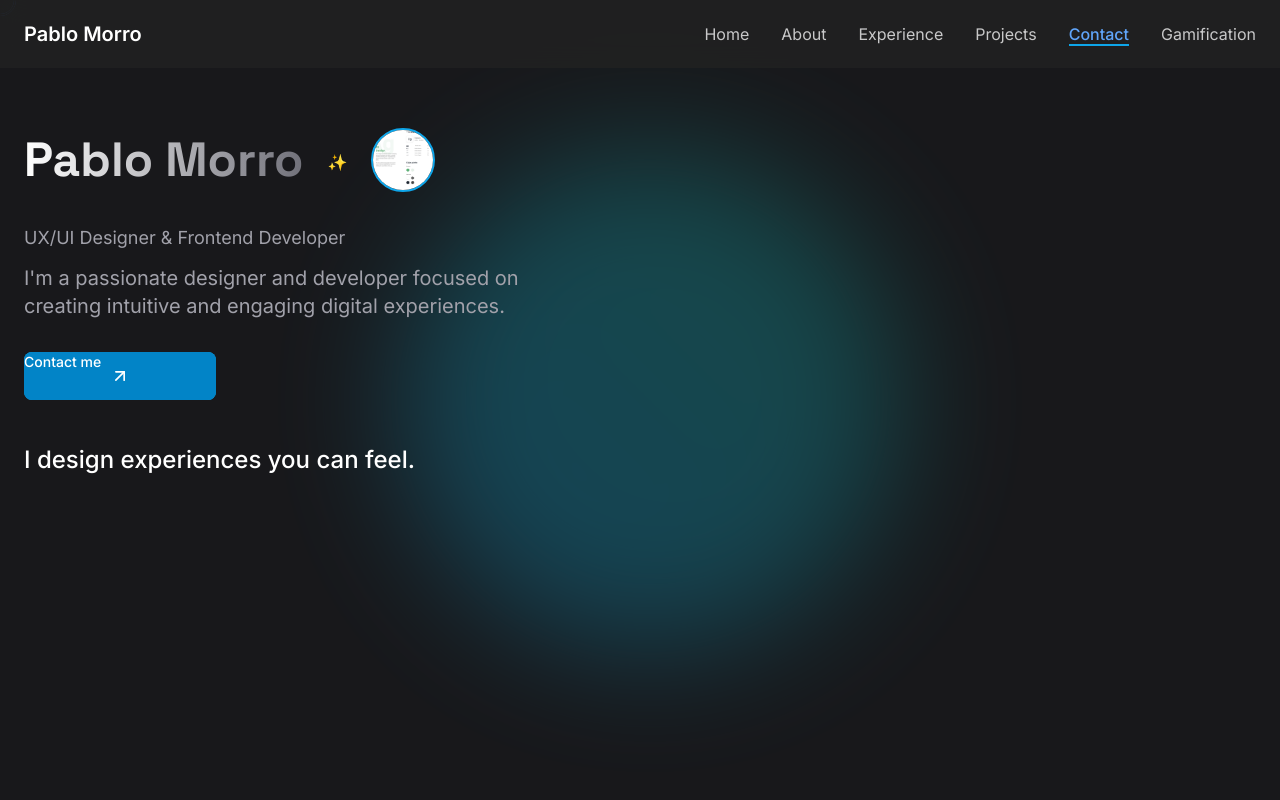
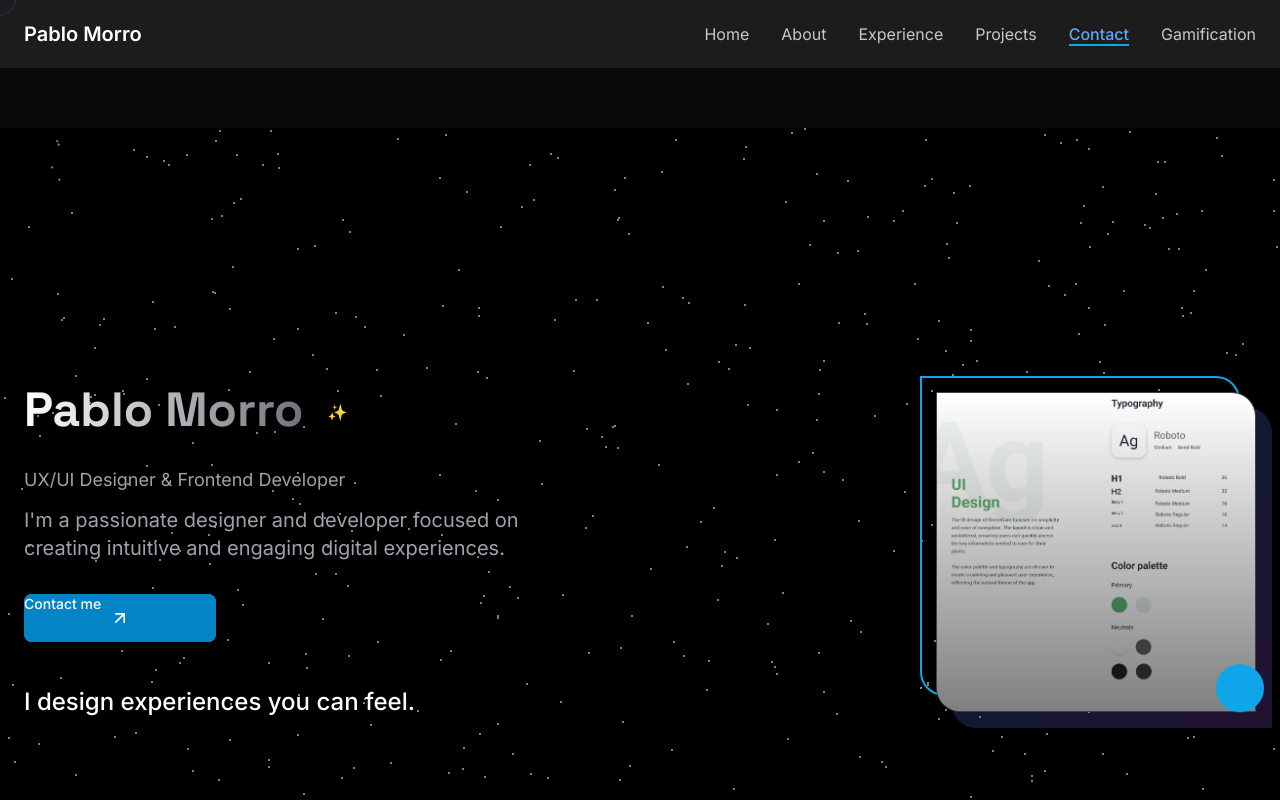
Before and after one commit to PabloMorroIbanez/morro-design-portfolio, a React (Vite) app: page / in a window 1280 px wide. Shown: the top 800 px of the page. Built offline with nearby package versions, Linux system fonts and the light colour scheme; a web font is replaced by a local one.

Commit message:
Refactor: Improve home section design
- Reduce spacing between sections.
- Adjust the layout of the home section to include a two-column design with the image on the right.
- Implement a black background with white dots in the home section, with a magnetic effect on cursor hover.

```diff
--- a/src/App.css
+++ b/src/App.css
@@ -1,7 +1,8 @@
+
 #root {
   max-width: 1280px;
   margin: 0 auto;
-  padding: 2rem;
+  padding: 0;
   text-align: center;
 }
 
@@ -82,3 +83,14 @@
   opacity: 0;
   transition: opacity 0.5s ease-in-out;
 }
+
+/* Magnetic dot effects */
+@keyframes pulse-dot {
+  0% { transform: scale(1); opacity: 0.5; }
+  50% { transform: scale(1.1); opacity: 0.8; }
+  100% { transform: scale(1); opacity: 0.5; }
+}
+
+.dot:nth-child(3n) {
+  animation: pulse-dot 4s infinite ease-in-out;
+}
--- /dev/null
+++ b/src/components/MagneticDots.tsx
@@ -0,0 +1,134 @@
+
+import { useEffect, useRef } from 'react';
+
+interface Dot {
+  x: number;
+  y: number;
+  element: HTMLDivElement;
+  originalX: number;
+  originalY: number;
+}
+
+const MagneticDots = () => {
+  const containerRef = useRef<HTMLDivElement>(null);
+  const dotsRef = useRef<Dot[]>([]);
+  const mousePosition = useRef({ x: 0, y: 0 });
+  const animationFrameId = useRef<number | null>(null);
+
+  useEffect(() => {
+    // Initialize dots
+    const container = containerRef.current;
+    if (!container) return;
+
+    const createDots = () => {
+      const dots: Dot[] = [];
+      const containerWidth = container.offsetWidth;
+      const containerHeight = container.offsetHeight;
+
+      // Clear any existing dots
+      while (container.firstChild) {
+        container.removeChild(container.firstChild);
+      }
+
+      // Calculate number of dots based on screen size
+      const dotCount = Math.floor((containerWidth * containerHeight) / 2000);
+
+      // Create dots
+      for (let i = 0; i < dotCount; i++) {
+        const x = Math.random() * containerWidth;
+        const y = Math.random() * containerHeight;
+
+        const dotElement = document.createElement('div');
+        dotElement.classList.add('dot');
+        dotElement.style.left = `${x}px`;
+        dotElement.style.top = `${y}px`;
+
+        container.appendChild(dotElement);
+
+        dots.push({
+          x,
+          y,
+          element: dotElement,
+          originalX: x,
+          originalY: y
+        });
+      }
+
+      dotsRef.current = dots;
+    };
+
+    // Track mouse position
+    const handleMouseMove = (e: MouseEvent) => {
+      const rect = container.getBoundingClientRect();
+      mousePosition.current = {
+        x: e.clientX - rect.left,
+        y: e.clientY - rect.top
+      };
+    };
+
+    // Animation function
+    const animate = () => {
+      const dots = dotsRef.current;
+      const { x: mouseX, y: mouseY } = mousePosition.current;
+
+      dots.forEach(dot => {
+        const dx = mouseX - dot.originalX;
+        const dy = mouseY - dot.originalY;
+        const distance = Math.sqrt(dx * dx + dy * dy);
+        const maxDistance = 100;
+
+        if (distance < maxDistance) {
+          // Calculate repulsion strength
+          const force = (maxDistance - distance) / maxDistance;
+
+          // Move dot away from cursor
+          const angle = Math.atan2(dy, dx);
+          const tx = -Math.cos(angle) * force * 20;
+          const ty = -Math.sin(angle) * force * 20;
+
+          dot.x = dot.originalX + tx;
+          dot.y = dot.originalY + ty;
+
+          dot.element.style.transform = `translate(${tx}px, ${ty}px)`;
+        } else {
+          // Return to original position
+          dot.x = dot.originalX;
+          dot.y = dot.originalY;
+          dot.element.style.transform = 'translate(0, 0)';
+        }
+      });
+
+      animationFrameId.current = requestAnimationFrame(animate);
+    };
+
+    // Initialize and start animation
+    const handleResize = () => {
+      createDots();
+    };
+
+    // Setup event listeners
+    handleResize();
+    container.addEventListener('mousemove', handleMouseMove);
+    window.addEventListener('resize', handleResize);
+    animationFrameId.current = requestAnimationFrame(animate);
+
+    // Cleanup
+    return () => {
+      if (animationFrameId.current) {
+        cancelAnimationFrame(animationFrameId.current);
+      }
+      container.removeEventListener('mousemove', handleMouseMove);
+      window.removeEventListener('resize', handleResize);
+    };
+  }, []);
+
+  return (
+    <div
+      ref={containerRef}
+      className="absolute inset-0 bg-black overflow-hidden"
+      style={{ zIndex: -1 }}
+    />
+  );
+};
+
+export default MagneticDots;
--- a/src/index.css
+++ b/src/index.css
@@ -1,4 +1,3 @@
-
 @tailwind base;
 @tailwind components;
 @tailwind utilities;
@@ -128,6 +127,17 @@
   text-align: left;
 }
 
+/* Reduced section spacing */
+section {
+  padding-top: 4rem;
+  padding-bottom: 4rem;
+}
+
+/* Reduced min-height for better section flow */
+.min-h-screen {
+  min-height: 85vh;
+}
+
 /* Hide scrollbar for Chrome, Safari and Opera */
 .no-scrollbar::-webkit-scrollbar {
   display: none;
@@ -142,6 +152,15 @@
 /* Text gradient utilities */
 .text-gradient {
   @apply bg-clip-text text-transparent;
+}
+
+/* Magnetic dots animation */
+.dot {
+  position: absolute;
+  width: 2px;
+  height: 2px;
+  background-color: rgba(255, 255, 255, 0.5);
+  transition: transform 0.3s ease-out;
 }
 
 /* Animations */
--- a/src/pages/Index.tsx
+++ b/src/pages/Index.tsx
@@ -1,16 +1,15 @@
-
 import React, { useRef } from "react";
 import { motion, useTransform, useScroll } from "framer-motion";
 import { Link } from "react-router-dom";
 
 import { cn } from "@/lib/utils";
 import { staggerContainer, fadeIn } from "@/lib/animation-utils";
-import AnimatedCursor from "@/components/AnimatedCursor";
 import { ArrowUpRight } from "lucide-react";
 import Navbar from "@/components/Navbar";
 import Footer from "@/components/Footer";
 import ProjectCard from "@/components/ProjectCard";
 import ContactForm from "@/components/ContactForm";
+import MagneticDots from "@/components/MagneticDots";
 
 const Index = () => {
   const aboutSection = useRef(null);
@@ -92,33 +91,27 @@ const Index = () => {
 
   return (
     <div className="bg-zinc-900 text-white overflow-hidden">
-      <AnimatedCursor />
       <Navbar />
+
+      {/* Home Section */}
       <motion.div
         variants={staggerContainer(0.3, 0.3)}
         initial="hidden"
         whileInView="show"
         viewport={{ once: false, amount: 0.25 }}
-        className="relative z-0 mx-auto h-screen w-full max-w-7xl px-6 pb-32 pt-40 md:pt-60 lg:pt-32"
+        className="relative z-0 mx-auto h-screen w-full max-w-7xl px-6 pb-20 pt-32"
         id="home"
       >
-        <div className="absolute left-0 top-0 h-full w-full overflow-hidden">
-          <div
-            className="absolute left-[calc(50%-15rem)] top-1/2 h-[31.25rem] w-[31.25rem] -translate-y-1/2 rounded-full bg-gradient-to-tr from-blue-500 to-teal-500 opacity-30 blur-3xl"
-            aria-hidden="true"
-          />
-        </div>
-        <div className="relative z-10">
+        <MagneticDots />
+
+        <div className="relative z-10 h-full flex flex-col md:flex-row md:items-center">
+          {/* Content Column */}
+          <div className="md:w-1/2 mb-8 md:mb-0">
             <div className="mb-8 flex items-center gap-6">
               <h1 className="bg-gradient-to-r from-white to-zinc-500 bg-clip-text text-4xl font-bold text-transparent md:text-5xl">
                 Pablo Morro
               </h1>
               <span className="h-5 w-5 text-blue-300">✨</span>
-            <img
-              src="/lovable-uploads/f1922c7d-2322-4d42-bf6f-bff02bed0446.png"
-              alt="Profile"
-              className="h-16 w-16 rounded-full object-cover border-2 border-blue-500"
-            />
             </div>
             <div className="flex flex-col gap-3">
               <span className="text-lg text-zinc-400">
@@ -151,6 +144,38 @@ const Index = () => {
                 </p>
               </div>
             </div>
+          </div>
+
+          {/* Image Column with custom design */}
+          <div className="md:w-1/2 flex justify-center md:justify-end">
+            <div className="relative">
+              <div className="w-64 h-64 md:w-80 md:h-80 relative">
+                {/* Decorative elements */}
+                <div className="absolute -top-4 -left-4 w-full h-full border-2 border-blue-500 rounded-tr-3xl rounded-bl-3xl z-0"></div>
+                <div className="absolute -bottom-4 -right-4 w-full h-full bg-gradient-to-br from-blue-500/20 to-purple-500/20 rounded-tr-3xl rounded-bl-3xl z-0"></div>
+
+                {/* Image container with custom shape */}
+                <div className="w-full h-full relative z-10 overflow-hidden rounded-tr-3xl rounded-bl-3xl border border-zinc-700">
+                  <img
+                    src="/lovable-uploads/f1922c7d-2322-4d42-bf6f-bff02bed0446.png"
+                    alt="Profile"
+                    className="w-full h-full object-cover"
+                  />
+
+                  {/* Overlay gradient */}
+                  <div className="absolute inset-0 bg-gradient-to-t from-black/50 to-transparent"></div>
+                </div>
+
+                {/* Floating accent */}
+                <div className="absolute -bottom-2 -right-2 w-12 h-12 bg-blue-500 rounded-full z-20 animate-float"></div>
+              </div>
+            </div>
+          </div>
+        </div>
+
+        {/* Scroll text - positioned better */}
+        <div className="w-full text-center absolute bottom-8 left-0 right-0">
+          <p className="text-zinc-400 animate-bounce">Scroll to explore</p>
         </div>
       </motion.div>
 
```
Lines whose indentation alone changed are shown as unchanged.
